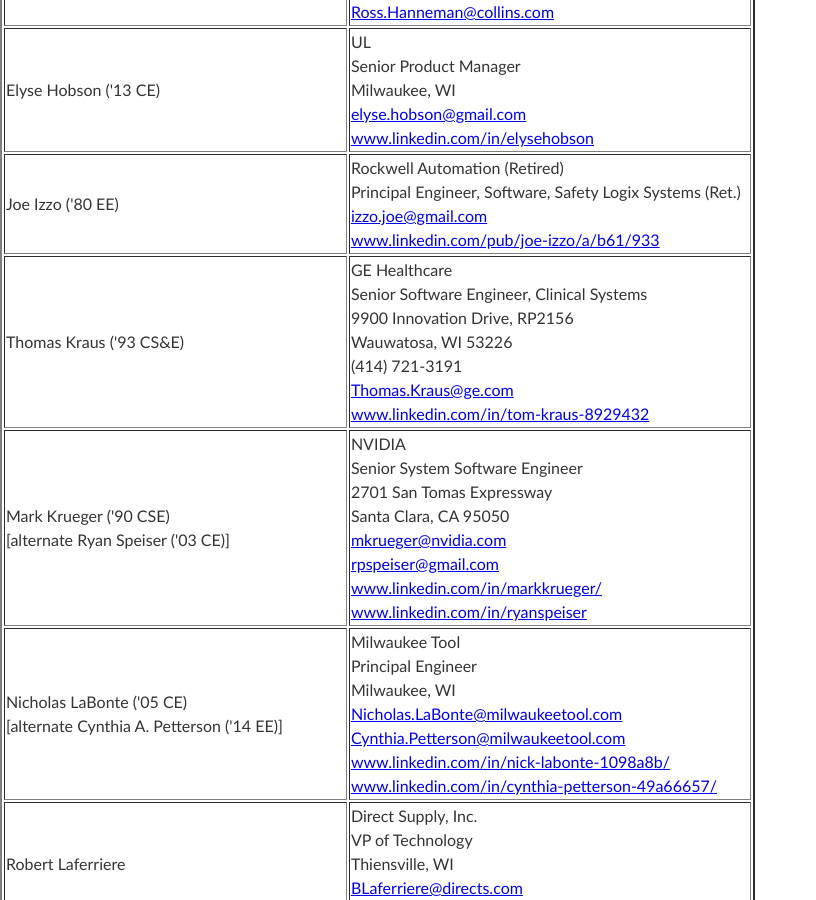
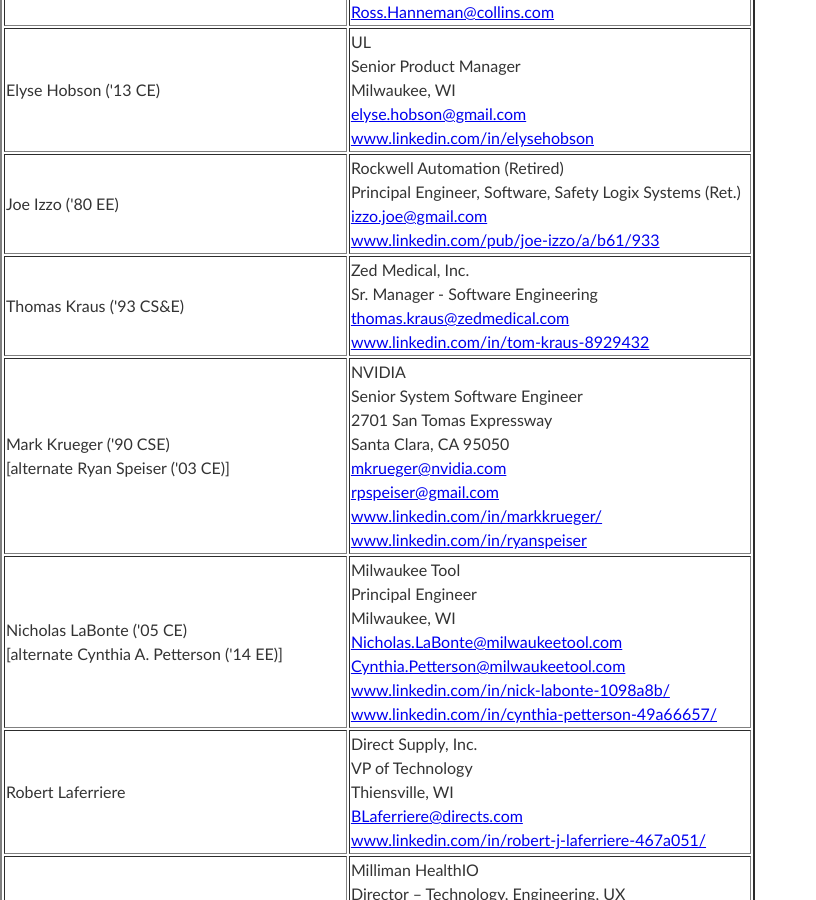
Before and after one commit to edurant/edurant.github.io, a Jekyll site: the page built from ceiac/members.html, in a window 1280 px wide and 900 px high, scrolled down 1249 px. Shown: the whole window, without its empty margins (0-816 px from the left). Built offline with Jekyll 4.4.1, drawn with Linux system fonts in a browser that asks for light colours.

Commit message:
ce iac: update Tom Kraus info

```diff
--- a/ceiac/members.html
+++ b/ceiac/members.html
@@ -68,12 +68,9 @@
 </tr>
 <tr>
   <td>Thomas Kraus ('93 CS&amp;E)</td>
-  <td>GE Healthcare
-    <br/>Senior Software Engineer, Clinical Systems
-    <br/>9900 Innovation Drive, RP2156
-    <br/>Wauwatosa, WI 53226
-    <br/>(414) 721-3191
-    <br/><a href="mailto:Thomas.Kraus@ge.com">Thomas.Kraus@ge.com</a>
+  <td>Zed Medical, Inc.
+    <br/>Sr. Manager - Software Engineering
+    <br/><a href="mailto:thomas.kraus@zedmedical.com">thomas.kraus@zedmedical.com</a>
     <br/><a href="https://www.linkedin.com/in/tom-kraus-8929432">www.linkedin.com/in/tom-kraus-8929432</a></td>
 </tr>
 <tr>
```
